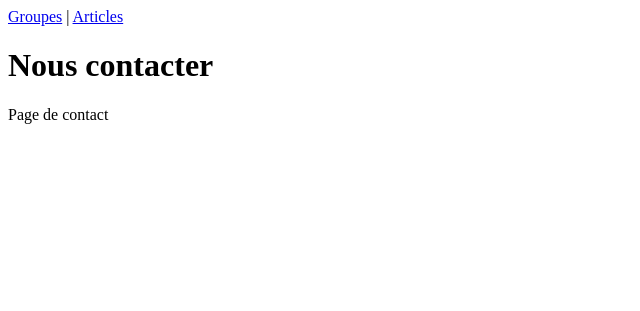
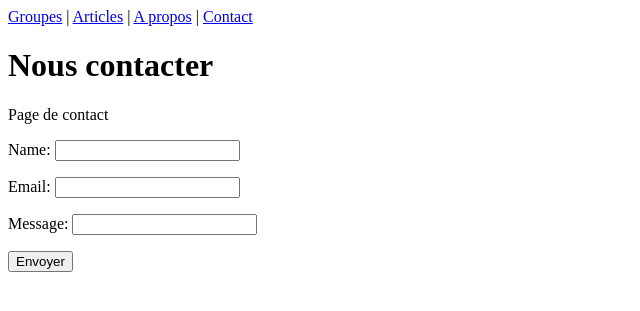
Before and after one commit to Eddy-123/django-web-app, a Django app: page /contact-us/ in a window 1280 px wide. Shown: the top 311 px of the page, without its empty margins (0-640 px from the left). Run offline with Django 4.2, Linux system fonts and the light colour scheme.

Commit message:
Django Forms

```diff
--- /dev/null
+++ b/merchex/listings/forms.py
@@ -0,0 +1,8 @@
+import email
+from email import message
+from django import forms
+
+class ContactUsForm(forms.Form):
+    name = forms.CharField(required=False)
+    email = forms.EmailField()
+    message = forms.CharField(max_length=1000)
--- a/merchex/listings/static/listings/styles.css
+++ b/merchex/listings/static/listings/styles.css
@@ -1,5 +1,3 @@
-/*
-*{
-    text-align: center;
+.errorlist {
+    margin-bottom: -10px
 }
-*/
--- a/merchex/listings/templates/listings/base.html
+++ b/merchex/listings/templates/listings/base.html
@@ -8,7 +8,9 @@
     <body>
         <nav>
             <a href="{% url 'band-list' %}">Groupes</a> |
-            <a href="{% url 'listing-list' %}">Articles</a>
+            <a href="{% url 'listing-list' %}">Articles</a> |
+            <a href="{% url 'about-us' %}">A propos</a> |
+            <a href="{% url 'contact-us' %}">Contact</a>
         </nav>
 
         {% block content %}{% endblock %}
--- a/merchex/listings/templates/listings/contact.html
+++ b/merchex/listings/templates/listings/contact.html
@@ -2,4 +2,10 @@
 
 {% block content %}
     <h1>Nous contacter</h1><p>Page de contact<p>
+
+    <form action="" method="post" novalidate>
+        {% csrf_token %}
+        {{ form.as_p }}
+        <input type="submit" value="Envoyer">
+    </form>
 {% endblock  %}
--- /dev/null
+++ b/merchex/listings/templates/listings/email.html
@@ -0,0 +1,5 @@
+{% extends 'listings/base.html' %}
+
+{% block content %}
+    <h1>Email envoyé avec succès</h1>
+{% endblock  %}
--- a/merchex/listings/views.py
+++ b/merchex/listings/views.py
@@ -1,6 +1,9 @@
 from django.shortcuts import render
 from django.http import HttpResponse
 from listings.models import Band, Listing
+from listings.forms import ContactUsForm
+from django.core.mail import send_mail
+from django.shortcuts import redirect
 
 
 def band_list(request):
@@ -34,4 +37,22 @@ def listing_where_band(request, band_id):
                     'listings/listing_where_band.html',
                     {'band': band})
 def contact(request):
-    return render(request, 'listings/contact.html')
+    if request.method == 'POST':
+        form = ContactUsForm(request.POST)
+        if form.is_valid():
+            send_mail(
+                subject=f'Message from {form.cleaned_data["name"] or "anonyme"} via Merchex Contact Us form',
+                message=form.cleaned_data['message'],
+                from_email=form.cleaned_data['email'],
+                recipient_list=['adegnandjoueddy12@gmail.com']
+            )
+            return redirect('email-sent')
+    else:
+        form = ContactUsForm()
+    return render(request,
+                'listings/contact.html',
+                {'form': form})
+
+def email(request):
+    return render(request,
+                    'listings/email.html')
--- a/merchex/merchex/settings.py
+++ b/merchex/merchex/settings.py
@@ -11,6 +11,8 @@ https://docs.djangoproject.com/en/4.0/ref/settings/
 """
 
 from pathlib import Path
+
+EMAIL_BACKEND = 'django.core.mail.backends.console.EmailBackend'
 
 # Build paths inside the project like this: BASE_DIR / 'subdir'.
 BASE_DIR = Path(__file__).resolve().parent.parent
--- a/merchex/merchex/urls.py
+++ b/merchex/merchex/urls.py
@@ -21,9 +21,10 @@ urlpatterns = [
     path('admin/', admin.site.urls),
     path('bands/', views.band_list, name='band-list'),
     path('bands/<int:band_id>/', views.band_detail, name='band-detail'),
-    path('about-us/', views.about),
+    path('about-us/', views.about, name='about-us'),
     path('listings/', views.listing_list, name='listing-list'),
     path('listings/<int:listing_id>/', views.listing_detail, name='listing-detail'),
     path('listings/band/<int:band_id>/', views.listing_where_band, name='listing-where-band'),
-    path('contact-us/', views.contact)
+    path('contact-us/', views.contact, name='contact-us'),
+    path('email-sent/', views.email, name='email-sent')
 ]
```
